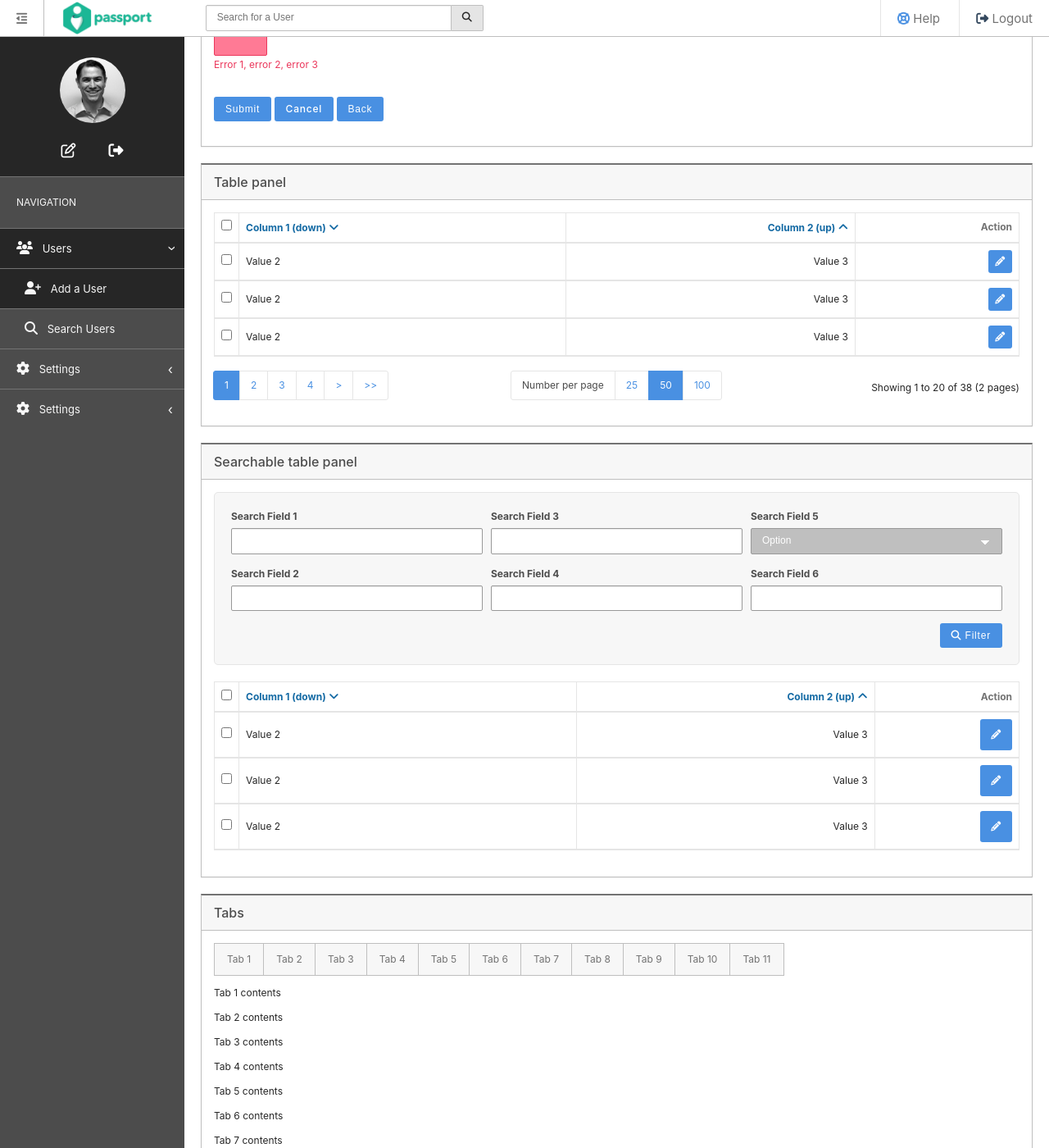
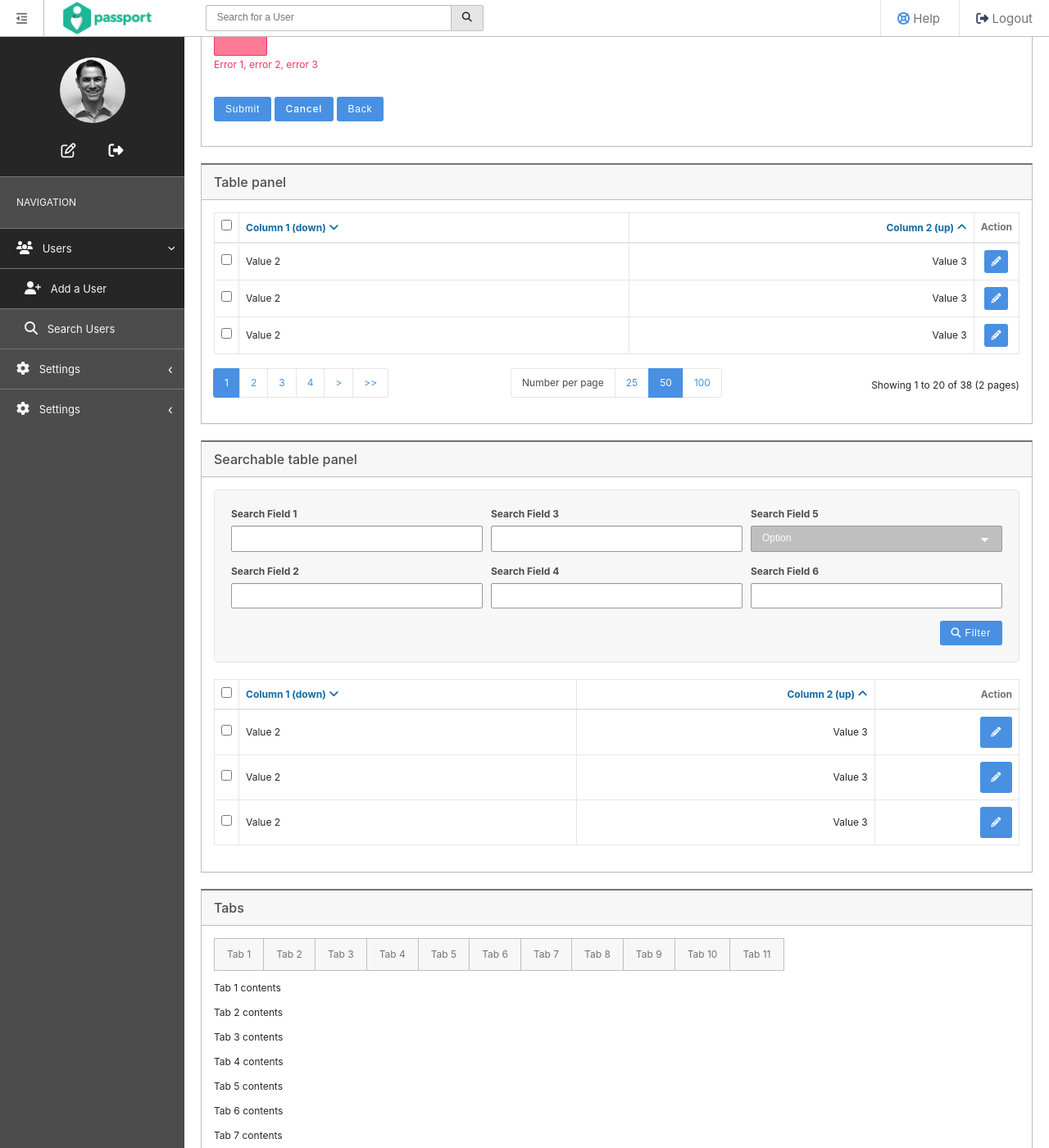
Before and after one commit to FusionAuth/fusionauth-style, a Jekyll site: the page built from index.md, in a window 1280 px wide and 1400 px high, scrolled down 5652 px. Shown: the whole window at 82% size. Built offline with Jekyll 4.4.1, drawn with Linux system fonts in a browser that asks for light colours; nearby versions of some CDN libraries.

Commit message:
Fixed the action column

```diff
--- a/_layouts/default.html
+++ b/_layouts/default.html
@@ -782,7 +782,7 @@
               <th class="tight"><input type="checkbox"></th>
               <th class="sort-down"><a href="#">Column 1 (down)</a></th>
               <th class="sort-up text-right"><a href="#">Column 2 (up)</a></th>
-              <th class="action text-right">Action</th>
+              <th class="action">Action</th>
             </tr>
             </thead>
             <tbody>
@@ -790,19 +790,19 @@
               <td class="tight"><input type="checkbox"></td>
               <td class="">Value 2</td>
               <td class="text-right">Value 3</td>
-              <td class="action text-right"><a href="#" class="blue button small-square" data-tooltip="Edit"><i class="fa fa-pencil"></i></a></td>
+              <td class="action"><a href="#" class="blue button small-square" data-tooltip="Edit"><i class="fa fa-pencil"></i></a></td>
             </tr>
             <tr>
               <td class="tight"><input type="checkbox"></td>
               <td class="">Value 2</td>
               <td class="text-right">Value 3</td>
-              <td class="action text-right"><a href="#" class="blue button small-square" data-tooltip="Edit"><i class="fa fa-pencil"></i></a></td>
+              <td class="action"><a href="#" class="blue button small-square" data-tooltip="Edit"><i class="fa fa-pencil"></i></a></td>
             </tr>
             <tr>
               <td class="tight"><input type="checkbox"></td>
               <td class="">Value 2</td>
               <td class="text-right">Value 3</td>
-              <td class="action text-right"><a href="#" class="blue button small-square" data-tooltip="Edit"><i class="fa fa-pencil"></i></a></td>
+              <td class="action"><a href="#" class="blue button small-square" data-tooltip="Edit"><i class="fa fa-pencil"></i></a></td>
             </tr>
             </tbody>
           </table>
--- a/_sass/tables.scss
+++ b/_sass/tables.scss
@@ -47,8 +47,9 @@ table {
         }
 
         &.action {
-          text-align: right;
-          width: 200px;
+          text-align: center;
+          white-space: nowrap;
+          width: 1px;
         }
 
         &.hide-on-mobile {
@@ -66,7 +67,6 @@ table {
     tr {
       td {
         border: 1px solid $table-border-color;
-        border-bottom-width: 2px;
         border-top: 0;
         padding: 8px;
         text-align: left;
@@ -78,8 +78,9 @@ table {
         }
 
         &.action {
-          text-align: right;
-          width: 200px;
+          text-align: center;
+          white-space: nowrap;
+          width: 1px;
         }
 
         &.hide-on-mobile {
@@ -97,9 +98,9 @@ table {
     border: none;
 
     tr {
+
       td {
-        border: none;
-        border-bottom: 1px solid $table-border-color;
+        border: 1px solid $table-border-color;
 
         &:first-child {
           font-weight: bold;
```
